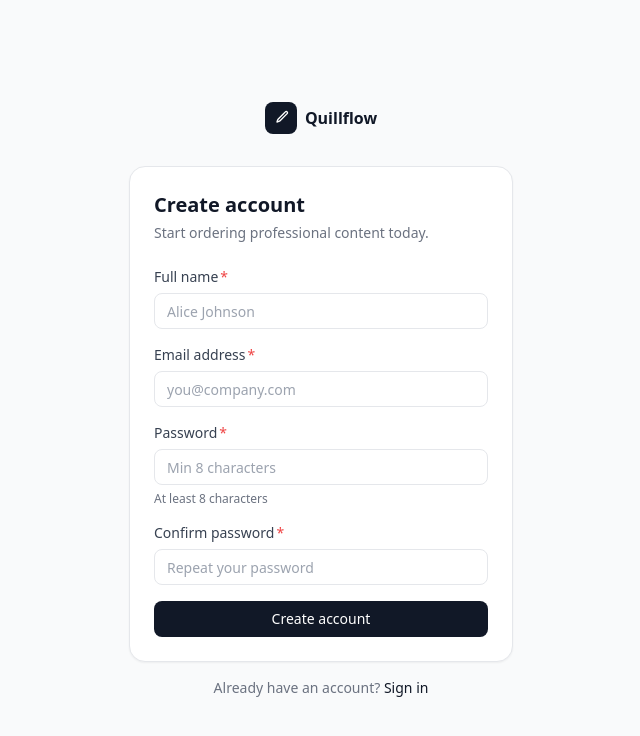
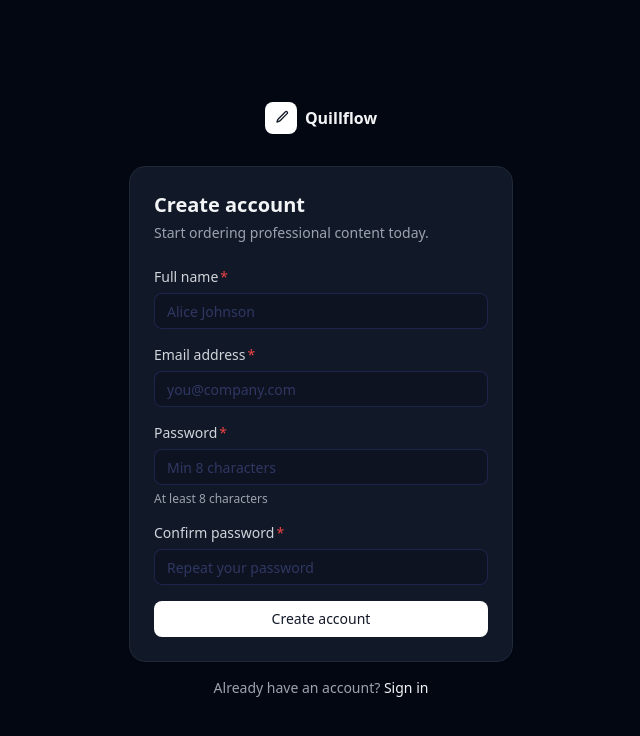
Before and after one commit to mdivyanshu32/quillflow, a Next.js app in the folder final/: page /register in a window 1280 px wide. Shown: the top 736 px of the page, without its empty margins (319-959 px from the left). Built offline with nearby package versions, Linux system fonts and the light colour scheme.

Commit message:
fix: force dark mode primitives and patch SSG Vercel 404 bugs via dynamic routing

```diff
--- a/final/src/app/(dashboard)/orders/page.tsx
+++ b/final/src/app/(dashboard)/orders/page.tsx
@@ -10,6 +10,8 @@ import { getOrders }     from "@/lib/queries/orders";
 import { formatCurrency, formatDate } from "@/lib/utils";
 import { CONTENT_TYPE_OPTIONS } from "@/lib/constants";
 import type { PageProps, TableColumn } from "@/lib/types";
+
+export const dynamic = "force-dynamic";
 
 export const metadata: Metadata = { title: "My Orders" };
 
--- a/final/src/app/layout.tsx
+++ b/final/src/app/layout.tsx
@@ -19,8 +19,8 @@ export default function RootLayout({
   children: React.ReactNode;
 }) {
   return (
-    <html lang="en" suppressHydrationWarning>
-      <body>
+    <html lang="en" className="dark" suppressHydrationWarning>
+      <body className="bg-[#030712] text-gray-100 antialiased selection:bg-cyan-500/30 selection:text-cyan-200">
         {children}
         <Toaster />
       </body>
--- a/final/src/components/ui/Input.tsx
+++ b/final/src/components/ui/Input.tsx
@@ -58,20 +58,19 @@ export const Input = forwardRef<HTMLInputElement, InputProps>(
             id={inputId}
             className={cn(
               // Base
-              "w-full h-9 rounded-lg border bg-white text-sm text-gray-900",
-              "placeholder:text-gray-400 transition-colors",
-              // Border & focus
-              "border-gray-200 focus:outline-none focus:ring-2 focus:ring-gray-900 focus:ring-offset-0 focus:border-transparent",
-              // Dark mode
-              "dark:bg-gray-900 dark:text-gray-100 dark:border-gray-700 dark:placeholder:text-gray-500",
-              "dark:focus:ring-gray-100",
+              "w-full h-9 rounded-lg border text-sm transition-colors",
+               // Cyber HUD styling overrides native inputs
+              "bg-[#0a0f1c]/50 text-indigo-100 border-indigo-500/20 placeholder:text-indigo-400/30",
+              "focus:outline-none focus:ring-2 focus:ring-cyan-500/30 focus:border-cyan-500/50",
+              "dark:bg-[#0a0f1c]/50 dark:text-indigo-100 dark:border-indigo-500/20 dark:placeholder:text-indigo-400/30",
+              "dark:focus:ring-cyan-500/30",
               // Error state
-              error && "border-red-400 focus:ring-red-500 dark:border-red-600",
+              error && "border-red-500/50 focus:ring-red-500/30 dark:border-red-500/50",
               // Icon padding
               leftIcon ? "pl-9" : "pl-3",
               rightIcon ? "pr-9" : "pr-3",
               // Disabled
-              "disabled:opacity-50 disabled:cursor-not-allowed disabled:bg-gray-50 dark:disabled:bg-gray-800",
+              "disabled:opacity-50 disabled:cursor-not-allowed disabled:bg-gray-900/50",
               className
             )}
             {...props}
--- a/final/src/components/ui/Select.tsx
+++ b/final/src/components/ui/Select.tsx
@@ -50,13 +50,13 @@ export const Select = forwardRef<HTMLSelectElement, SelectProps>(
             ref={ref}
             id={selectId}
             className={cn(
-              "w-full h-9 pl-3 pr-8 rounded-lg border bg-white text-sm text-gray-900",
-              "border-gray-200 transition-colors appearance-none cursor-pointer",
-              "focus:outline-none focus:ring-2 focus:ring-gray-900 focus:border-transparent",
-              "dark:bg-gray-900 dark:text-gray-100 dark:border-gray-700",
-              "dark:focus:ring-gray-100",
-              error && "border-red-400 focus:ring-red-500",
-              "disabled:opacity-50 disabled:cursor-not-allowed",
+              "w-full h-9 pl-3 pr-8 rounded-lg border text-sm transition-colors appearance-none cursor-pointer",
+              "bg-[#0a0f1c]/50 text-indigo-100 border-indigo-500/20",
+              "focus:outline-none focus:ring-2 focus:ring-cyan-500/30 focus:border-cyan-500/50",
+              "dark:bg-[#0a0f1c]/50 dark:text-indigo-100 dark:border-indigo-500/20",
+              "dark:focus:ring-cyan-500/30",
+              error && "border-red-500/50 focus:ring-red-500/30",
+              "disabled:opacity-50 disabled:cursor-not-allowed disabled:bg-gray-900/50",
               className
             )}
             {...props}
```
Also changed, not shown: final/push-fix.js (+8 -21 lines).
